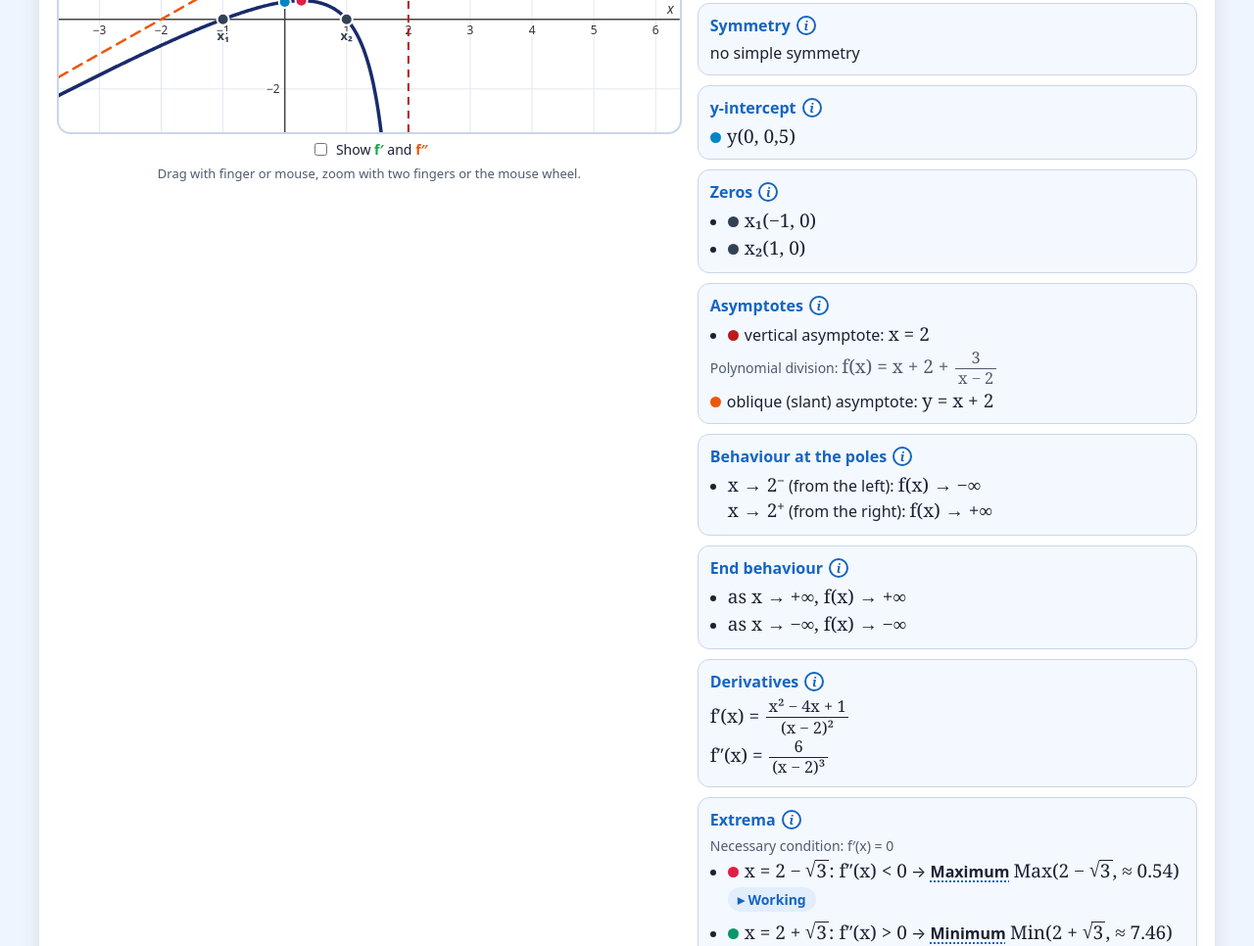
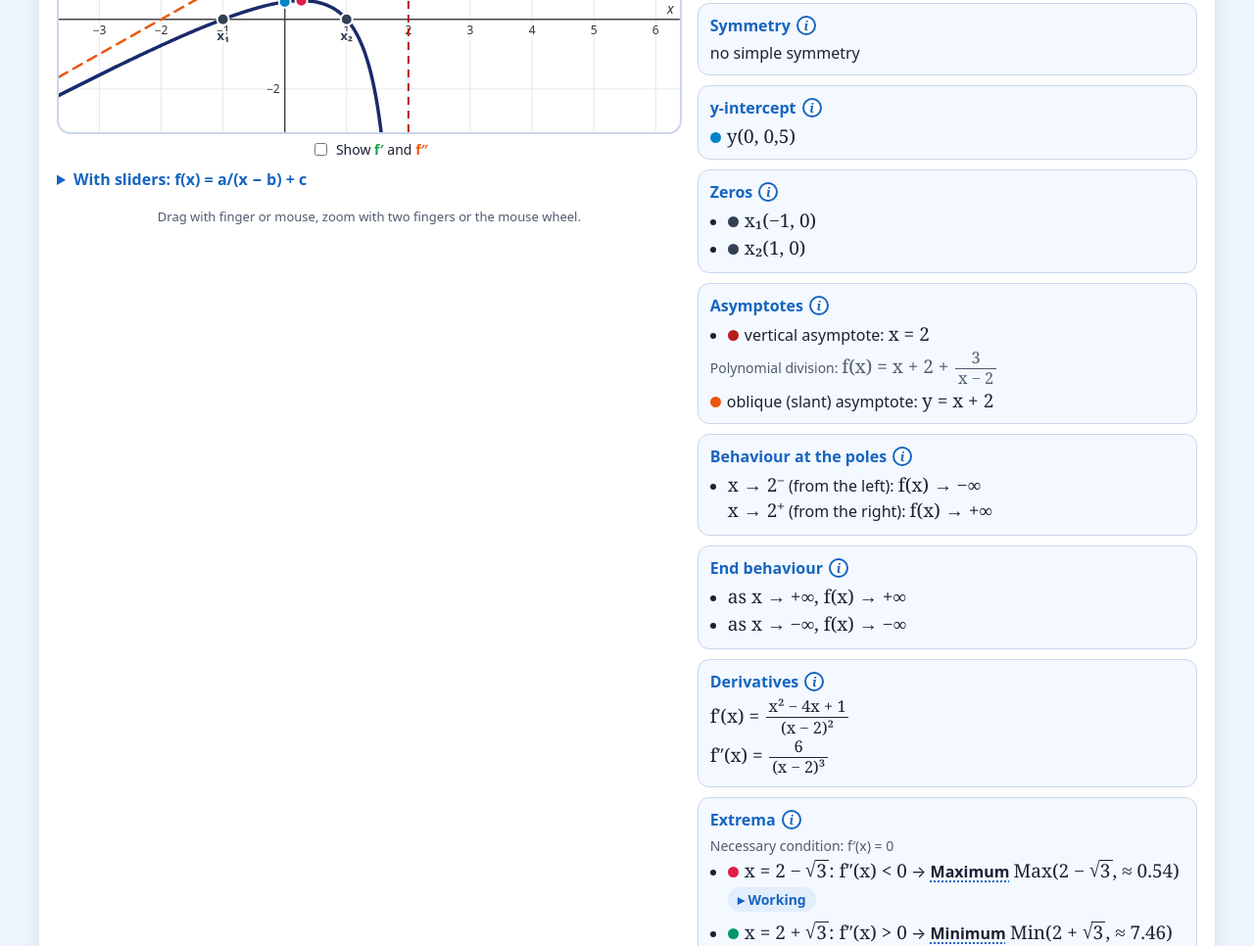
Before and after one commit to mistudia/mistudia-Mathe, a plain HTML site: page rational/index.html in a window 1280 px wide. Shown: the part 925-1891 px from the top of the page at 98% size. Drawn offline with Linux system fonts and the light colour scheme.

Commit message:
Gebrochen-rationale Funktionen: Parameter-Regler
Aufklappbarer Bereich unter dem Graphen: Regler für a, b, c in f(x) = a/(x − b) + c; Funktion, Graph, Asymptoten und Untersuchung ändern sich sofort. 9 Sprachen.

Co-Authored-By: Claude Opus 5.5 <noreply@anthropic.com>
Claude-Session: https://claude.ai/code/session_01SK17z3R3D5cNa23Vywe5U2

```diff
--- a/rational/index.html
+++ b/rational/index.html
@@ -11,6 +11,10 @@
 <link rel="apple-touch-icon" href="/icons/apple-touch-icon.png">
 <link rel="stylesheet" href="/home-button.css">
 <link rel="stylesheet" href="/funktionen/kern.css">
+<style>
+.r-regler-box { margin: 4px 0 12px; }
+.r-regler-box summary { cursor: pointer; font-weight: 700; color: var(--blue); font-size: 16px; padding: 6px 0; }
+</style>
 </head>
 <body>
 <div class="app">
@@ -33,6 +37,15 @@
     <div class="graph-box">
       <div class="graph-wrap"><svg id="graph" role="img"></svg><div class="zoom" id="zoom"></div></div>
       <div class="legende"><label><input type="checkbox" id="zeigeAbl"> <span id="tAbl"></span></label></div>
+  <details class="r-regler-box" id="rReglerBox">
+    <summary id="rReglerT"></summary>
+    <p class="regler-hinweis" id="rReglerH"></p>
+    <div class="regler" id="rRegler" dir="ltr">
+      <div class="regel"><label for="ra"><span><span class="m" style="color:#2563eb">a</span> <span id="tra"></span></span><output id="ora"></output></label><div class="zeile"><input type="range" id="ra" min="-5" max="5" step="0.5" value="2"></div></div>
+      <div class="regel"><label for="rb"><span><span class="m" style="color:#b91c1c">b</span> <span id="trb"></span></span><output id="orb"></output></label><div class="zeile"><input type="range" id="rb" min="-5" max="5" step="0.5" value="1"></div></div>
+      <div class="regel"><label for="rc"><span><span class="m" style="color:#ea580c">c</span> <span id="trc"></span></span><output id="orc"></output></label><div class="zeile"><input type="range" id="rc" min="-4" max="4" step="0.5" value="1"></div></div>
+    </div>
+  </details>
       <p class="tipp" id="tipp"></p>
     </div>
     <div class="analyse" id="analyse"></div>
@@ -193,7 +206,35 @@
     h += '<div class="klein-text" style="text-align:center">' + t("note") + "</div>";
     box.innerHTML = h;
   }
-  FS.sprache(function(){ texte(); graph.zeichne(); });
+  // ---------- Parameter-Regler: f(x) = a/(x − b) + c ----------
+  var RT = {
+    de: ["Mit Schiebereglern: f(x) = a/(x − b) + c", "Ziehe an den Reglern – Graph, Asymptoten und Rechnung ändern sich sofort. b verschiebt die Polstelle (senkrechte Asymptote x = b), c verschiebt die waagerechte Asymptote y = c, a streckt den Graphen und spiegelt ihn, wenn a negativ ist.", "Streckung", "Polstelle", "waagerechte Asymptote"],
+    en: ["With sliders: f(x) = a/(x − b) + c", "Move the sliders – graph, asymptotes and analysis change at once. b moves the pole (vertical asymptote x = b), c moves the horizontal asymptote y = c, a stretches the graph and reflects it when a is negative.", "stretch", "pole", "horizontal asymptote"],
+    es: ["Con controles: f(x) = a/(x − b) + c", "Mueve los controles: la gráfica, las asíntotas y el análisis cambian al instante. b desplaza el polo (asíntota vertical x = b), c desplaza la asíntota horizontal y = c, a estira la gráfica y la refleja si a es negativo.", "dilatación", "polo", "asíntota horizontal"],
+    zh: ["用滑块：f(x) = a/(x − b) + c", "拖动滑块——图像、渐近线和分析会立刻改变。b 移动极点（竖直渐近线 x = b），c 移动水平渐近线 y = c，a 拉伸图像，a 为负时图像翻转。", "伸缩", "极点", "水平渐近线"],
+    fr: ["Avec curseurs : f(x) = a/(x − b) + c", "Bouge les curseurs : la courbe, les asymptotes et l’étude changent tout de suite. b déplace le pôle (asymptote verticale x = b), c déplace l’asymptote horizontale y = c, a étire la courbe et la retourne si a est négatif.", "dilatation", "pôle", "asymptote horizontale"],
+    ru: ["С ползунками: f(x) = a/(x − b) + c", "Двигай ползунки – график, асимптоты и исследование сразу меняются. b сдвигает полюс (вертикальная асимптота x = b), c сдвигает горизонтальную асимптоту y = c, a растягивает график и отражает его при отрицательном a.", "растяжение", "полюс", "горизонтальная асимптота"],
+    ar: ["بالمؤشرات: f(x) = a/(x − b) + c", "حرّك المؤشرات – يتغير المنحنى والخطوط المقاربة والتحليل فورًا. b يزيح القطب (الخط المقارب الرأسي x = b)، و c يزيح الخط المقارب الأفقي y = c، و a يمدّ المنحنى ويعكسه إذا كان سالبًا.", "تمديد", "قطب", "خط مقارب أفقي"],
+    ja: ["スライダーで：f(x) = a/(x − b) + c", "スライダーを動かすと、グラフ・漸近線・分析がすぐに変わる。b は極（たての漸近線 x = b）を動かし、c は横の漸近線 y = c を動かし、a はグラフをのばし、a が負なら反転させる。", "のび", "極", "横の漸近線"],
+    pt: ["Com controles: f(x) = a/(x − b) + c", "Mova os controles – o gráfico, as assíntotas e a análise mudam na hora. b desloca o polo (assíntota vertical x = b), c desloca a assíntota horizontal y = c, a estica o gráfico e o reflete se a for negativo.", "dilatação", "polo", "assíntota horizontal"]
+  };
+  function rt(i){ return (RT[FK.getLang()] || RT.de)[i]; }
+  function rz(v){ var s = String(v); return /^(en|zh|ja|ar)$/.test(FK.getLang()) ? s : s.replace(".", ","); }
+  function reglerText(){
+    document.getElementById("rReglerT").textContent = rt(0); document.getElementById("rReglerH").textContent = rt(1);
+    document.getElementById("tra").textContent = rt(2); document.getElementById("trb").textContent = rt(3); document.getElementById("trc").textContent = rt(4);
+    ["ra", "rb", "rc"].forEach(function(id){ document.getElementById("o" + id).textContent = rz(Number(document.getElementById(id).value)).replace("-", M); });
+  }
+  function ausReglern(){
+    var a = Number(document.getElementById("ra").value), b = Number(document.getElementById("rb").value), c = Number(document.getElementById("rc").value);
+    if(a === 0){ a = 0.5; document.getElementById("ra").value = 0.5; }
+    var s = rz(a) + (b === 0 ? "/x" : "/(x" + (b > 0 ? " - " + rz(b) : " + " + rz(-b)) + ")") + (c === 0 ? "" : c > 0 ? " + " + rz(c) : " - " + rz(-c));
+    document.getElementById("eingabe").value = s; reglerText(); rechne();
+  }
+  ["ra", "rb", "rc"].forEach(function(id){ document.getElementById(id).addEventListener("input", ausReglern); });
+  document.getElementById("rReglerBox").addEventListener("toggle", function(){ if(document.getElementById("rReglerBox").open) ausReglern(); });
+  reglerText();
+  FS.sprache(function(){ texte(); reglerText(); graph.zeichne(); });
   FS.eingabeHilfe({ text: function(s){ var r = FR.parse(s); return "f(x) = " + bruch(r.z, r.n); },
     zeilen: [["(x^2 - 1)/(x - 2)", "hBruchF"], ["1/(x^2 - 4)", "hHoch"], ["3x/(x^2 + 1)", "hMal"], ["(0,5x + 1)/(x - 1)", "hDez"], ["(x - 1)(x + 2)/(x + 3)", "hKlammer"]] });
   FA.einbauen("rational", document.getElementById("form"), function(e){
```
